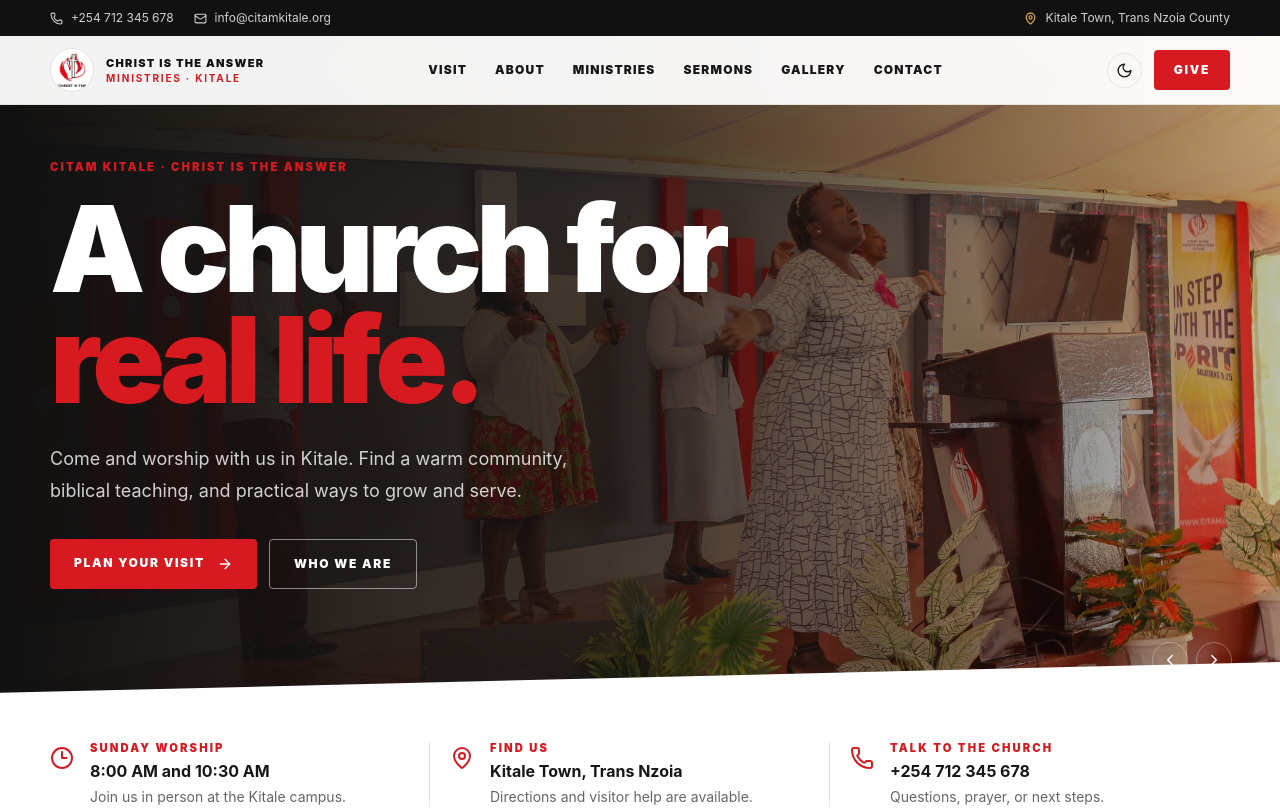
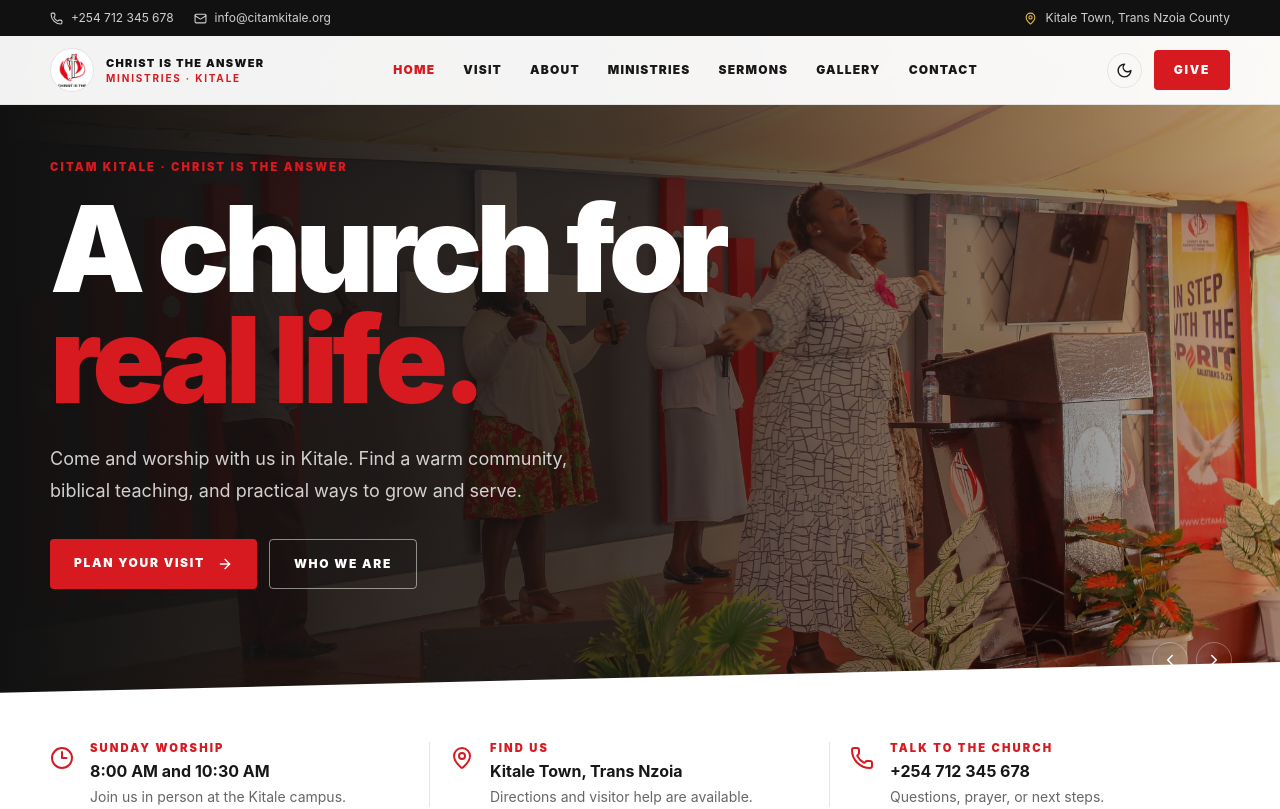
Before and after one commit to Lybrook/citam-website, a Next.js app: page / in a window 1280 px wide. Shown: the top 809 px of the page. Built offline with nearby package versions, Linux system fonts and the light colour scheme.

Commit message:
Audit mobile accessibility and add Home navigation

```diff
--- a/src/app/globals.css
+++ b/src/app/globals.css
@@ -53,8 +53,8 @@
 }
 
 * { box-sizing: border-box; }
-html { scroll-behavior: smooth; }
-body { min-width: 320px; background: var(--cream); color: var(--ink); font-family: var(--font-sans); -webkit-font-smoothing: antialiased; }
+html { scroll-behavior: smooth; overflow-x: clip; }
+body { min-width: 320px; overflow-x: clip; background: var(--cream); color: var(--ink); font-family: var(--font-sans); -webkit-font-smoothing: antialiased; }
 ::selection { background: var(--red); color: #fff; }
 img { max-width: 100%; }
 a, button { -webkit-tap-highlight-color: transparent; }
--- a/src/components/navigation/Logo.tsx
+++ b/src/components/navigation/Logo.tsx
@@ -2,5 +2,5 @@ import Image from "next/image";
 import Link from "next/link";
 
 export default function Logo({ inverted = false }: { inverted?: boolean }) {
-  return <Link href="/" className="flex items-center gap-3" aria-label="CITAM Kitale home"><span className="flex h-11 w-11 items-center justify-center overflow-hidden rounded-full border border-[var(--line)] bg-white p-1"><Image src="/logo-mark.png" alt="" width={40} height={48} priority className="h-full w-auto object-contain" /></span><span className="hidden leading-none sm:block"><strong className={`block text-[11px] font-black uppercase tracking-[.12em] ${inverted ? "text-white" : "text-[var(--black)] dark:text-white"}`}>Christ Is The Answer</strong><span className="mt-1 block text-[10px] font-bold uppercase tracking-[.18em] text-[var(--red)]">Ministries · Kitale</span></span></Link>;
+  return <Link href="/" className="flex items-center gap-3" aria-label="CITAM Kitale home"><span className="flex h-11 w-11 items-center justify-center overflow-hidden rounded-full border border-[var(--line)] bg-white p-1"><Image src="/logo-mark.png" alt="CITAM Kitale logo" width={40} height={48} priority className="h-full w-auto object-contain" /></span><span className="hidden leading-none sm:block"><strong className={`block text-[11px] font-black uppercase tracking-[.12em] ${inverted ? "text-white" : "text-[var(--black)] dark:text-white"}`}>Christ Is The Answer</strong><span className="mt-1 block text-[10px] font-bold uppercase tracking-[.18em] text-[var(--red)]">Ministries · Kitale</span></span></Link>;
 }
--- a/src/components/navigation/header.tsx
+++ b/src/components/navigation/header.tsx
@@ -7,7 +7,7 @@ import Link from "next/link";
 import Logo from "./Logo";
 import { useTheme } from "next-themes";
 
-const navItems = [["Visit", "/events"], ["About", "/about"], ["Ministries", "/ministries"], ["Sermons", "/sermons"], ["Gallery", "/gallery"], ["Contact", "/contact"]];
+const navItems = [["Home", "/"], ["Visit", "/events"], ["About", "/about"], ["Ministries", "/ministries"], ["Sermons", "/sermons"], ["Gallery", "/gallery"], ["Contact", "/contact"]];
 
 export default function Header() {
   const pathname = usePathname();
```
